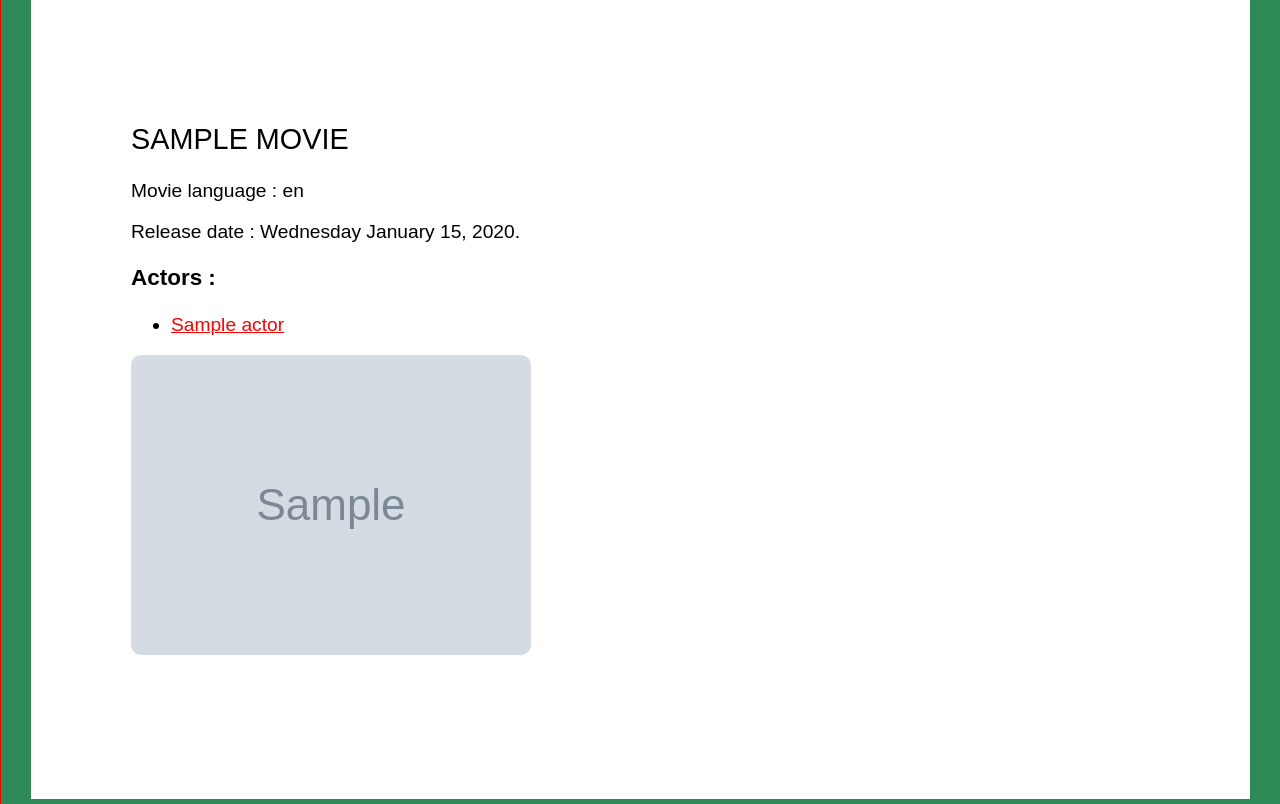
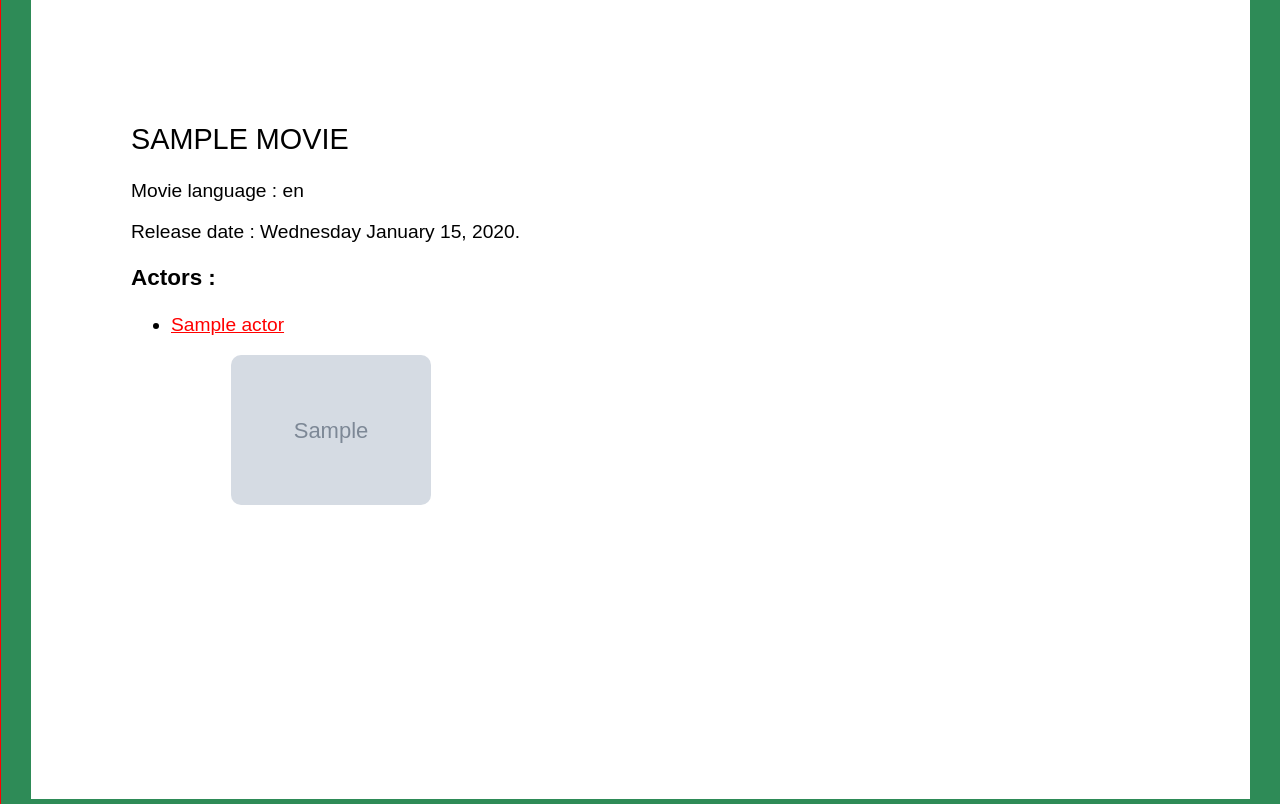
Before and after one commit to frederic-lang/Cinewild, a Django app: page /1/ in a window 1280 px wide. Shown: the part 85-889 px from the top of the page. Run offline with Django 3.2, Linux system fonts and the light colour scheme; tables that the repository leaves empty hold one stand-in row (values such as "Sample post"); grey boxes marked "Sample" are stand-in pictures.

Commit message:
improve style and README

```diff
--- a/movies/static/movies/style.css
+++ b/movies/static/movies/style.css
@@ -176,4 +176,9 @@ footer a { color:brown; }
 img
 {
 	border-radius:10px;
+    display: block;
+    margin-left: auto;
+    margin-right: auto;
+    height: auto;
+    width: 50%;
 }
```
Also changed, not shown: README.md.
